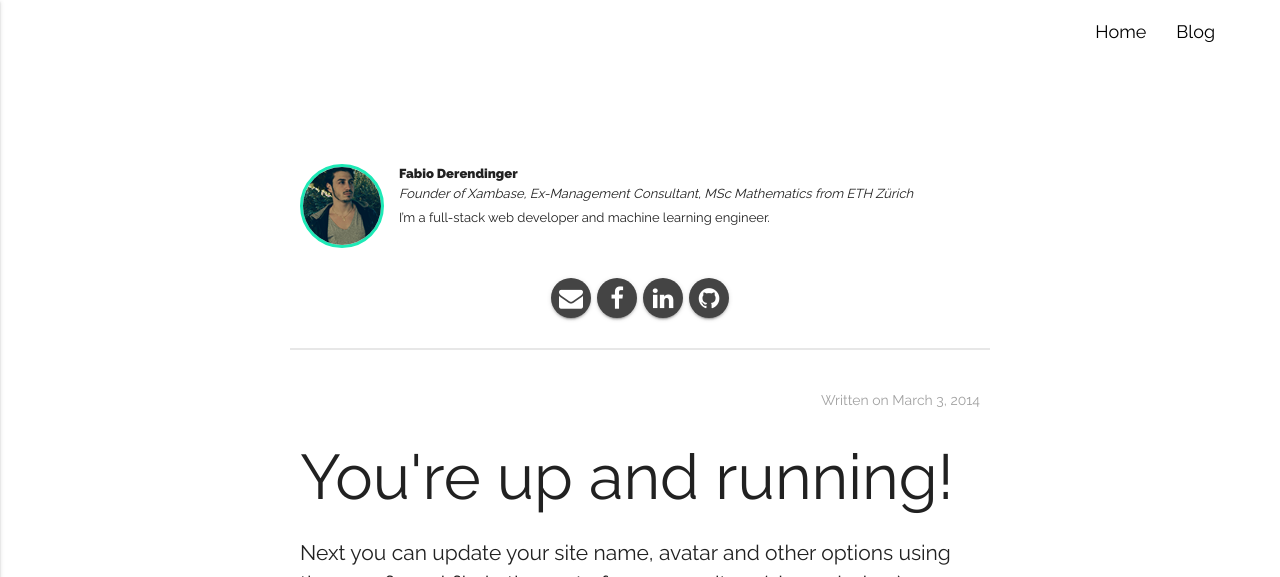
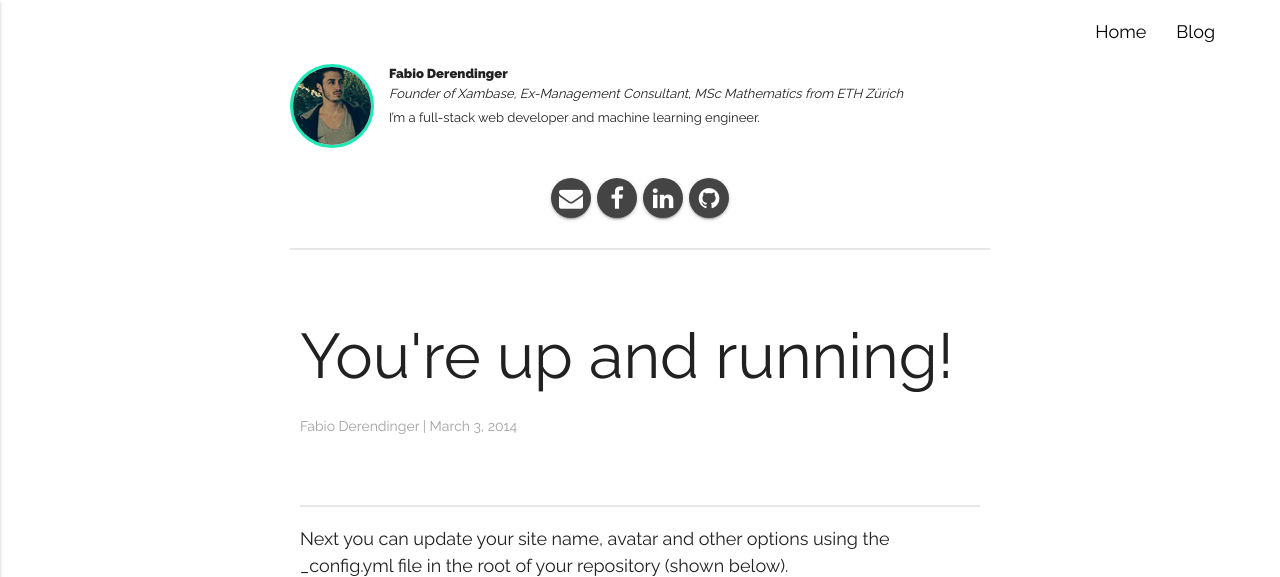
Before and after one commit to fabioderendinger/fabioderendinger.github.io, a Jekyll site: the page built from _posts/2014-3-3-Hello-World.md, in a window 1280 px wide, cut to the strip 0-577 px from the top of the page. Built offline with Jekyll 4.4.1, drawn with Linux system fonts in a browser that asks for light colours; nearby versions of some CDN libraries; comment, search, counter and statistics services are not loaded.

Commit message:
padding added after blog text

```diff
--- a/_layouts/post.html
+++ b/_layouts/post.html
@@ -23,9 +23,9 @@
 
     </div>
     <div class="post">
-        <div class="date">Written on {{ page.date | date: "%B %e, %Y" }}</div>
         <h1>{{ page.title }}</h1>
-        <p>{{ content }}</p>
+        <div class="date">Fabio Derendinger | {{ page.date | date: "%B %e, %Y" }}</div>
+        <p class="post-content">{{ content }}</p>
         {% include disqus.html %}
     </div>
 </article>
--- a/css/jekyll_style.css
+++ b/css/jekyll_style.css
@@ -64,8 +64,7 @@
     border-bottom: 2px solid #e7e7e7;
     max-width: 700px;
     width: 100%;
-    margin-top: 100px;
-    padding: 0px 10px;
+    margin-top: 100px 10px 0 10px;
 }
 
 .author-info {
@@ -117,7 +116,7 @@
 }
 
 .date {
-    text-align: right;
+    /* text-align: right; */
     color: rgb(161, 161, 161);
     font-size: 14px;
 }
@@ -129,7 +128,12 @@
 }
 
 .post p {
-    font-size: 21px;
+    font-size: 18px;
+}
+
+.post-content {
+    padding-bottom: 50px;
+    border-bottom: 2px solid #e7e7e7;
 }
 
 footer {
```
Also changed, not shown: _layouts/index.html (+1 -1 lines).
